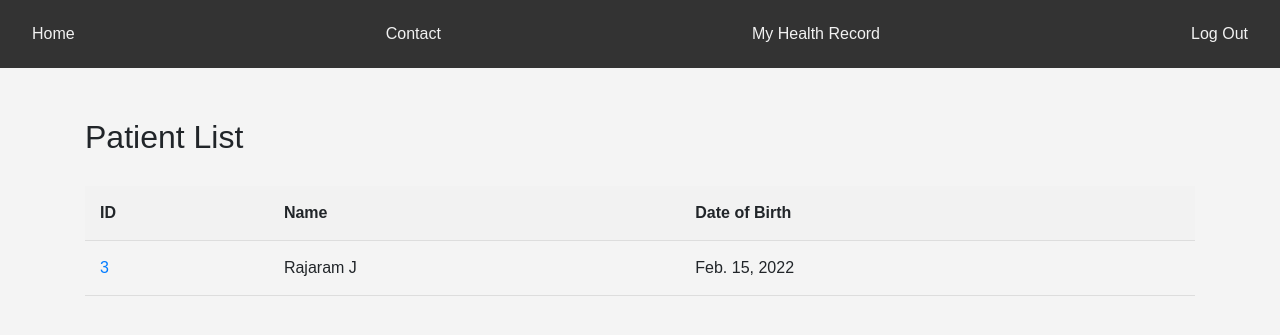
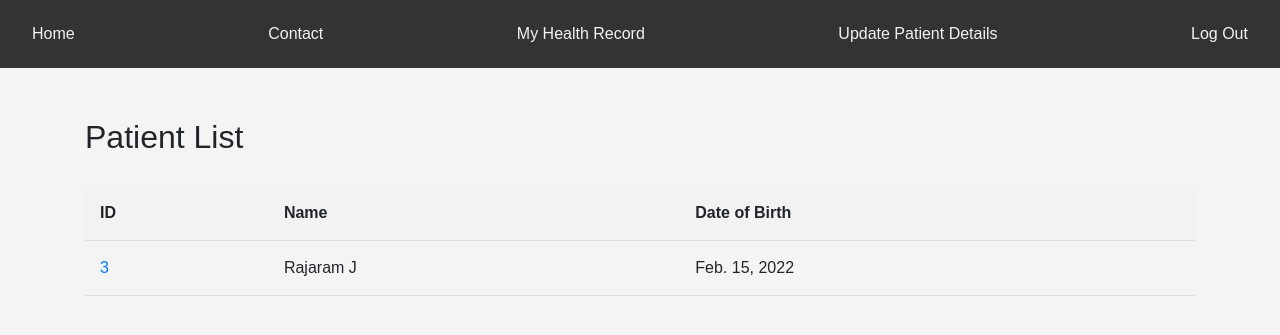
Before and after one commit to Rajaram-Jagadeeswaran/Healthcare_System, a Django app: page /patients/ in a window 1280 px wide. Shown: the top 335 px of the page. Run offline with Django 3.2, Linux system fonts and the light colour scheme; a user stored in the database is signed in; data comes from the database, SQL or seed files in the repository; some libraries are stand-ins or nearby versions.

Commit message:
Updated version 2.0

```diff
--- a/hospital/forms.py
+++ b/hospital/forms.py
@@ -1,8 +1,14 @@
 from django import forms
 from.models import HealthRecord
+from .models import Patient
 
 class HealthRecordForm(forms.ModelForm):
     class Meta:
         model = HealthRecord
         exclude = ['user']
         fields = ['user', 'blood_pressure', 'heart_rate', 'blood_sugar_level', 'cholesterol', 'body_temperature', 'respiratory_rate', 'weight', 'height']
+
+class PatientUpdateForm(forms.ModelForm):
+    class Meta:
+        model = Patient
+        fields = ['name', 'date_of_birth', 'gender', 'email', 'contact', 'address']
--- a/hospital/templates/patients/patient_list.html
+++ b/hospital/templates/patients/patient_list.html
@@ -49,6 +49,7 @@
         <a href="{% url 'hospital:home' %}">Home</a>
         <a href="#">Contact</a>
         <a href="{% url 'hospital:health_record_list' user_id=patient.id %}">My Health Record</a>
+        <a href="{% url 'hospital:update_patient' user_id=patient.id %}">Update Patient Details</a>
         <a href="{% url 'sign_out' %}">Log Out</a>
     </div>
     {% endfor %}
--- a/hospital/urls.py
+++ b/hospital/urls.py
@@ -8,6 +8,7 @@ urlpatterns = [
     path('patients/', views.patient_list, name='patient_list'),
     path('health_records/<int:user_id>/', views.health_record_list, name='health_record_list'),
     path('patients/<int:user_id>/', views.health_record_list, name='health_record'),
+    path('patients/update/<int:user_id>/', views.update_patient, name='update_patient'),
     path('patients/createhealth_record/<int:user_id>/', views.health_record_create, name='health_record_create'),
     path('patients/updatehealth_record/<int:user_id>/<int:record_id>/', views.health_record_update, name='health_record_update'),
     path('patients/deletehealth_record/<int:user_id>/<int:record_id>/', views.health_record_delete, name='health_record_delete'),
--- a/hospital/views.py
+++ b/hospital/views.py
@@ -1,9 +1,10 @@
 from django.http import Http404
 from django.shortcuts import render, get_object_or_404, redirect
 from django.contrib.auth.models import User
+from django.contrib.auth.decorators import login_required
 from .models import Patient, HealthRecord
 
-from .forms import HealthRecordForm
+from .forms import HealthRecordForm, PatientUpdateForm
 
 def home(request):
    return render(request, 'patients/index.html')
@@ -64,3 +65,17 @@ def health_record_delete(request, user_id, record_id):
         return redirect('hospital:health_record_list', user_id=user_id)
 
     return render(request, 'patients/health_record_confirm_delete.html', {'health_record': health_record, 'user_id': user_id})
+
+@login_required
+def update_patient(request, user_id):
+    patient = get_object_or_404(Patient, user_id=user_id)
+
+    if request.method == 'POST':
+        form = PatientUpdateForm(request.POST, instance=patient)
+        if form.is_valid():
+            form.save()
+            return redirect('hospital:patient_list')
+    else:
+        form = PatientUpdateForm(instance=patient)
+
+    return render(request, 'patients/patient_update_form.html', {'form': form, 'patient': patient})
```
Also changed, not shown: hospital/templates/patients/patient_update_form.html (added, +7 -0 lines).
